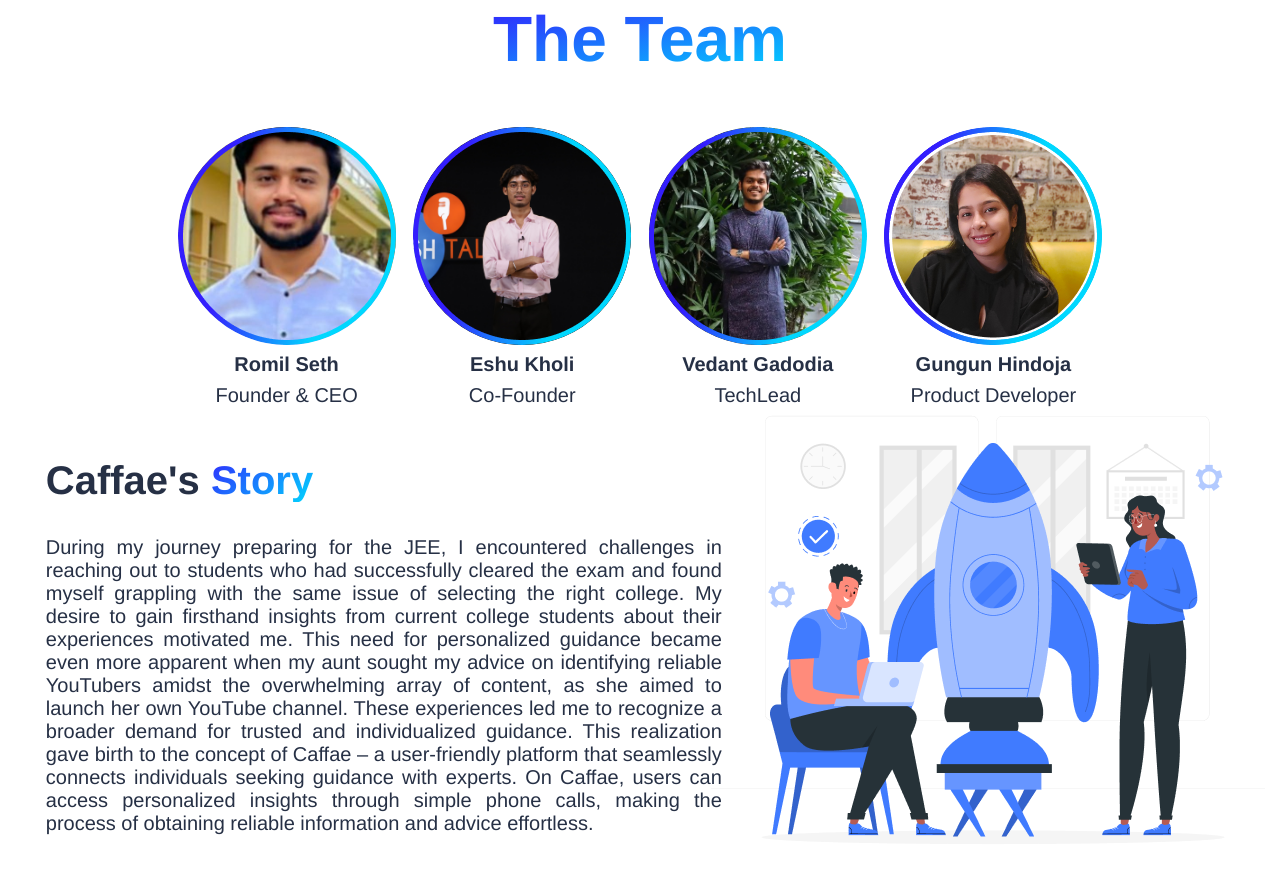
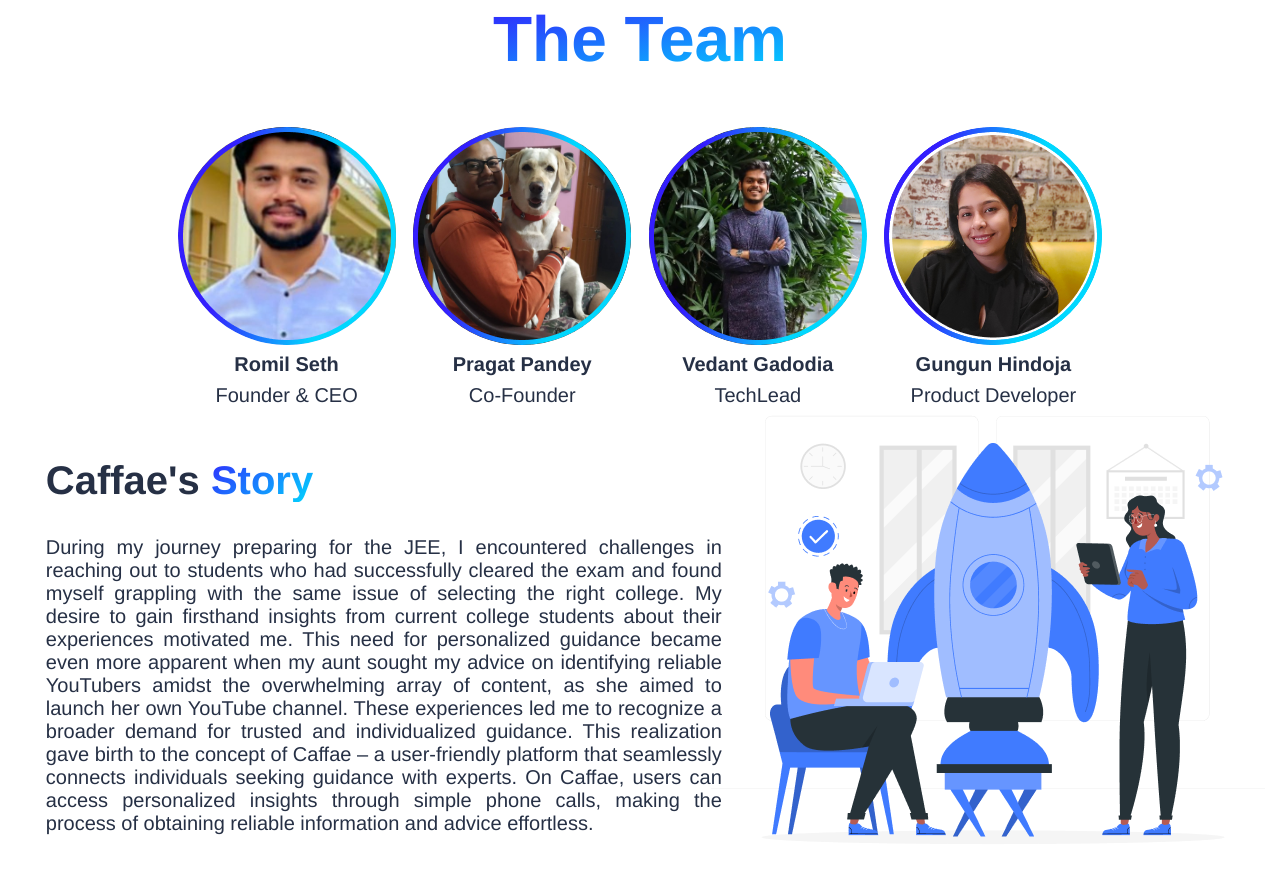
Before and after one commit to ved-ant/CaffaeWebsite, a React (Create React App) app in the folder frontend/: page /aboutus in a window 1280 px wide. Shown: the part 1300-2175 px from the top of the page. Built offline with nearby package versions, Linux system fonts and the light colour scheme; a web font is replaced by a local one.

Commit message:
cofounder photo changed

```diff
--- a/frontend/src/pages/AboutUs/team.jsx
+++ b/frontend/src/pages/AboutUs/team.jsx
@@ -1,6 +1,6 @@
 import { Fragment } from "react";
 import stl from "./team.module.css";
-import image1 from "../../assets/eshu.jpg";
+import image1 from "../../assets/pragat.jpeg";
 import image3 from "../../assets/gungun.png";
 import image4 from "../../assets/romil.jpeg";
 import image2 from "../../assets/vedant.jpeg";
@@ -18,7 +18,7 @@
               image={image4}
             ></TeamMember>
             <TeamMember
-              name="Eshu Kholi"
+              name="Pragat Pandey"
               role="Co-Founder"
               image={image1}
             ></TeamMember>
```
Also changed, not shown: frontend/src/assets/pragat.jpeg (added).
